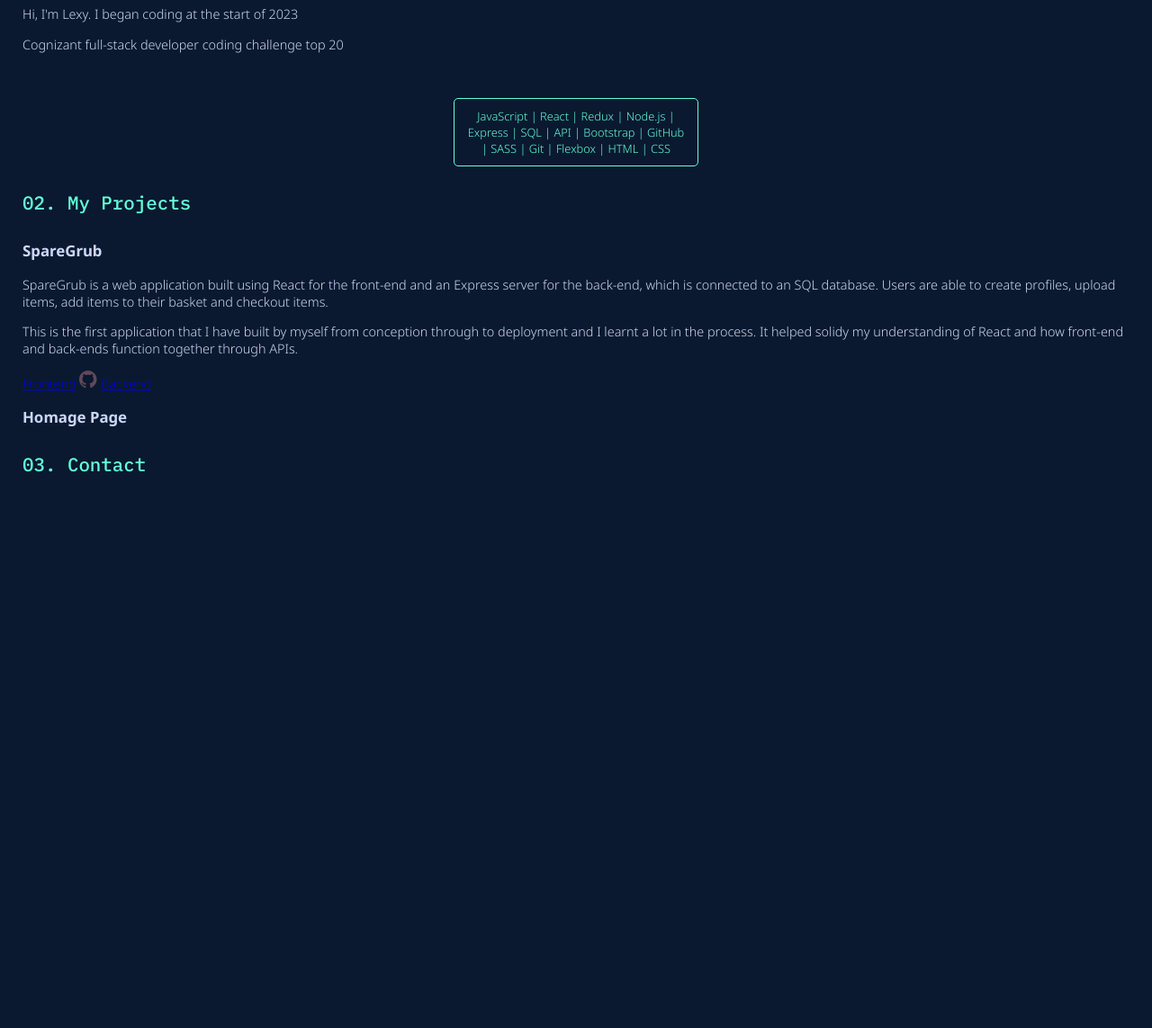
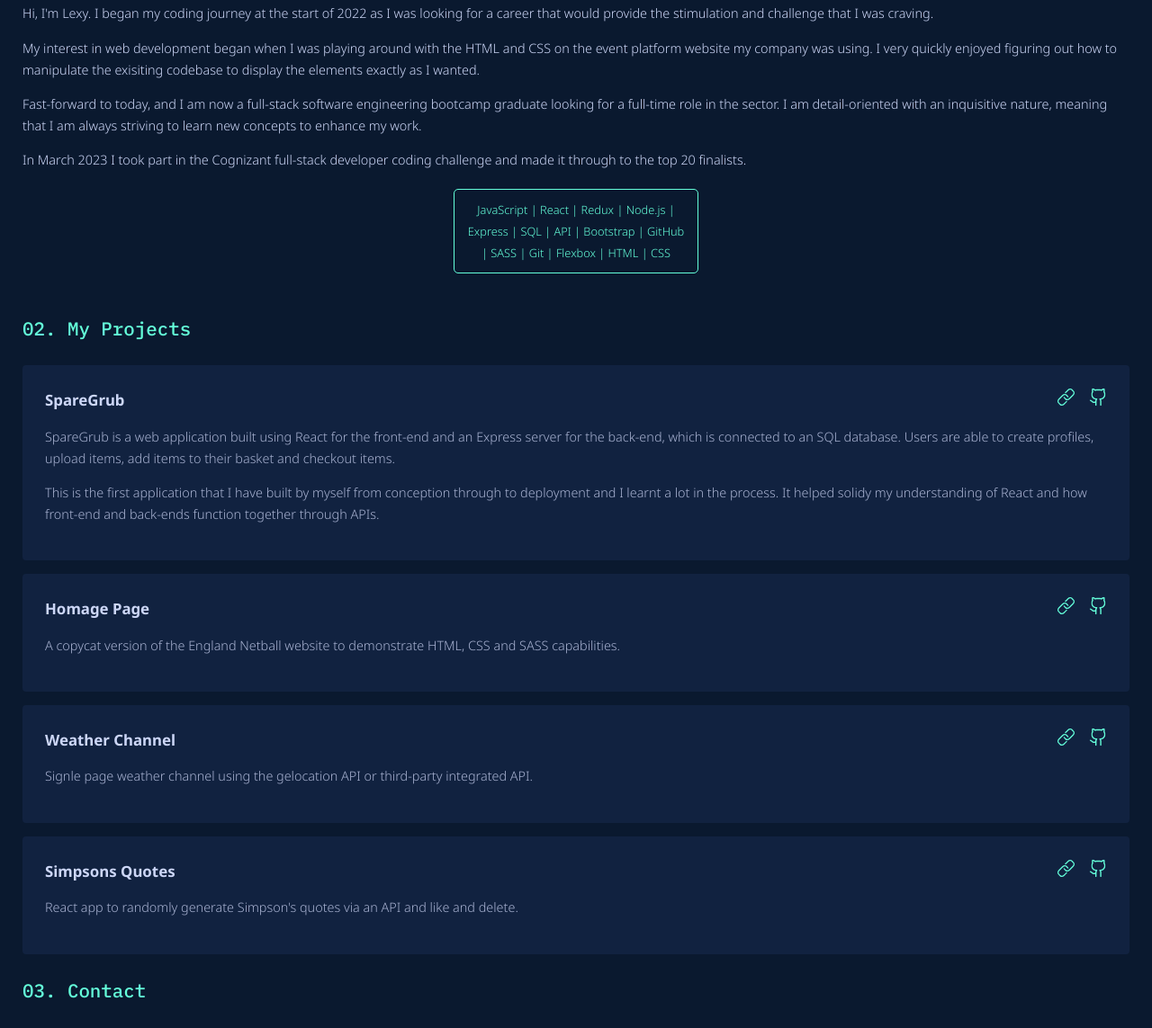
Before and after one commit to lexybeney/portfolio, a plain HTML site: page index.html in a window 1280 px wide. Shown: the part 876-2019 px from the top of the page at 90% size. Before the commit the page ends 1434 px from the top, so only its background shows below. Drawn offline with Linux system fonts and the light colour scheme.

Commit message:
menu finished, working on projects section

```diff
--- a/index.html
+++ b/index.html
@@ -22,16 +22,22 @@
 
         <ul class="mobile_menu" id="mobile_menu">
           <li>
+            <a href="#about">
               <div class="menu_number">01.</div>
               <div class="menu_item">About</div>
+            </a>
           </li>
           <li>
+            <a href="#projects">
               <div class="menu_number">02.</div>
               <div class="menu_item">Projects</div>
+            </a>
           </li>
           <li>
+            <a href="#contact">
               <div class="menu_number">03.</div>
               <div class="menu_item">Contact</div>
+            </a>
           </li>
         </ul>
         <div class="burger_container">
@@ -103,20 +109,53 @@
         </div>
       </div>
 
-      <div class="about">
+      <div class="about section" id="about">
         <h4>01. About Me</h4>
-        <p>Hi, I'm Lexy. I began coding at the start of 2023</p>
-        <p>Cognizant full-stack developer coding challenge top 20</p>
+        <p>
+          Hi, I'm Lexy. I began my coding journey at the start of 2022 as I was
+          looking for a career that would provide the stimulation and challenge
+          that I was craving.
+        </p>
+        <p>
+          My interest in web development began when I was playing around with
+          the HTML and CSS on the event platform website my company was using. I
+          very quickly enjoyed figuring out how to manipulate the exisiting
+          codebase to display the elements exactly as I wanted.
+        </p>
+        <p>
+          Fast-forward to today, and I am now a full-stack software engineering
+          bootcamp graduate looking for a full-time role in the sector. I am
+          detail-oriented with an inquisitive nature, meaning that I am always
+          striving to learn new concepts to enhance my work.
+        </p>
+        <p>
+          In March 2023 I took part in the Cognizant full-stack developer coding
+          challenge and made it through to the top 20 finalists.
+        </p>
       </div>
       <div class="skills">
         JavaScript | React | Redux | Node.js | Express | SQL | API | Bootstrap |
         GitHub | SASS | Git | Flexbox | HTML | CSS
       </div>
 
-      <div class="projects" id="projects">
+      <div class="projects section" id="projects">
         <h4>02. My Projects</h4>
-        <div class="projectItem">
+        <div class="project_item">
+          <div class="title">
             <h3>SpareGrub</h3>
+            <div class="links">
+              <a href="https://www.sparegrub.co.uk" target="_blank"
+                ><img src="icons/link - neon green.svg" alt="Link out button"
+              /></a>
+              <a
+                href="https://github.com/lexybeney/sparegrub-frontend"
+                target="_blank"
+              >
+                <img src="icons/github - neon green.svg" alt="Github Logo" />
+              </a>
+            </div>
+          </div>
+
           <p>
             SpareGrub is a web application built using React for the front-end
             and an Express server for the back-end, which is connected to an SQL
@@ -129,26 +168,68 @@
             It helped solidy my understanding of React and how front-end and
             back-ends function together through APIs.
           </p>
-          <a href="https://github.com/lexybeney/sparegrub-frontend">Frontend</a>
-          <svg
-            width="20"
-            height="20"
-            xmlns="http://www.w3.org/2000/svg"
-            viewBox="0 0 100 100"
+        </div>
+        <div class="project_item">
+          <div class="title">
+            <h3>Homage Page</h3>
+            <div class="links">
+              <a
+                href="https://england-netball-homage.netlify.app/"
+                target="_blank"
+                ><img src="icons/link - neon green.svg" alt="Link out button"
+              /></a>
+              <a
+                href="https://github.com/lexybeney/ch12-homage-england-netball"
+                target="_blank"
               >
-            <path
-              fill-rule="evenodd"
-              clip-rule="evenodd"
-              d="M48.854 0C21.839 0 0 22 0 49.217c0 21.756 13.993 40.172 33.405 46.69 2.427.49 3.316-1.059 3.316-2.362 0-1.141-.08-5.052-.08-9.127-13.59 2.934-16.42-5.867-16.42-5.867-2.184-5.704-5.42-7.17-5.42-7.17-4.448-3.015.324-3.015.324-3.015 4.934.326 7.523 5.052 7.523 5.052 4.367 7.496 11.404 5.378 14.235 4.074.404-3.178 1.699-5.378 3.074-6.6-10.839-1.141-22.243-5.378-22.243-24.283 0-5.378 1.94-9.778 5.014-13.2-.485-1.222-2.184-6.275.486-13.038 0 0 4.125-1.304 13.426 5.052a46.97 46.97 0 0 1 12.214-1.63c4.125 0 8.33.571 12.213 1.63 9.302-6.356 13.427-5.052 13.427-5.052 2.67 6.763.97 11.816.485 13.038 3.155 3.422 5.015 7.822 5.015 13.2 0 18.905-11.404 23.06-22.324 24.283 1.78 1.548 3.316 4.481 3.316 9.126 0 6.6-.08 11.897-.08 13.526 0 1.304.89 2.853 3.316 2.364 19.412-6.52 33.405-24.935 33.405-46.691C97.707 22 75.788 0 48.854 0z"
-              fill="#60495a"
-            />
-          </svg>
-          <a href="https://github.com/lexybeney/sparegrub-backend">Backend</a>
+                <img src="icons/github - neon green.svg" alt="Github Logo" />
+              </a>
             </div>
-        <div class="projectItem"><h3>Homage Page</h3></div>
           </div>
-      <!-- <div class="skills"><h4>My Skills</h4></div> -->
-      <div><h4>03. Contact</h4></div>
+
+          <p>
+            A copycat version of the England Netball website to demonstrate
+            HTML, CSS and SASS capabilities.
+          </p>
+        </div>
+
+        <div class="project_item">
+          <div class="title">
+            <h3>Weather Channel</h3>
+            <div class="links">
+              <a href="" target="_blank"
+                ><img src="icons/link - neon green.svg" alt="Link out button"
+              /></a>
+              <a href="" target="_blank">
+                <img src="icons/github - neon green.svg" alt="Github Logo" />
+              </a>
+            </div>
+          </div>
+          <p>
+            Signle page weather channel using the gelocation API or third-party
+            integrated API.
+          </p>
+        </div>
+
+        <div class="project_item">
+          <div class="title">
+            <h3>Simpsons Quotes</h3>
+            <div class="links">
+              <a href="" target="_blank"
+                ><img src="icons/link - neon green.svg" alt="Link out button"
+              /></a>
+              <a href="" target="_blank">
+                <img src="icons/github - neon green.svg" alt="Github Logo" />
+              </a>
+            </div>
+          </div>
+          <p>
+            React app to randomly generate Simpson's quotes via an API and like
+            and delete.
+          </p>
+        </div>
+      </div>
+      <div class="contact section" id="contact"><h4>03. Contact</h4></div>
     </main>
   </body>
 </html>
--- a/js.js
+++ b/js.js
@@ -1,6 +1,12 @@
 /* When the user scrolls down, hide the navbar. When the user scrolls up, show the navbar */
+const burgerMenu = document.getElementById("burger_check");
+const mobileMenu = document.getElementById("mobile_menu");
 var prevScrollpos = window.pageYOffset;
+
 window.onscroll = function () {
+  if (mobileMenu.classList.contains("show_menu")) {
+    return;
+  }
   var currentScrollPos = window.pageYOffset;
   if (prevScrollpos > currentScrollPos) {
     const header = document.getElementById("header");
@@ -12,20 +18,12 @@ window.onscroll = function () {
   prevScrollpos = currentScrollPos;
 };
 
-const burgerMenu = document.getElementById("burger_check");
-const mobileMenu = document.getElementById("mobile_menu");
 burgerMenu.addEventListener("click", () => {
-  mobileMenu.classList.toggle("showMenu");
+  mobileMenu.classList.toggle("show_menu");
   document.getElementById("blur_overlay").classList.toggle("show_blur");
 });
 
-functiondisable() {
-// To get the scroll position of current webpage
-TopScroll = window.pageYOffset || document.documentElement.scrollTop;
-LeftScroll = window.pageXOffset || document.documentElement.scrollLeft,
-
-// if scroll happens, set it to the previous value
-window.onscroll = function() {
-window.scrollTo(LeftScroll, TopScroll);
-        };
-}
+mobileMenu.addEventListener("click", () => {
+  mobileMenu.classList.toggle("show_menu");
+  document.getElementById("blur_overlay").classList.toggle("show_blur");
+});
--- a/styles.scss
+++ b/styles.scss
@@ -11,6 +11,7 @@ $nav_height: 100px;
 
 html {
   box-sizing: border-box;
+  scroll-behavior: smooth;
 }
 
 body {
@@ -72,6 +73,11 @@ header {
       transition: transform 0.5s;
       transform: translateX(100%);
 
+      a {
+        text-decoration: none;
+        color: $main_grey;
+      }
+
       li {
         list-style: none;
         font-family: $font_mono;
@@ -89,7 +95,7 @@ header {
       }
     }
 
-    .showMenu {
+    .show_menu {
       transform: translateX(0);
     }
 
@@ -98,6 +104,7 @@ header {
         position: absolute;
         top: 25px;
         right: 28px;
+        display: none;
       }
       .burger_menu {
         height: $nav_height;
@@ -125,6 +132,11 @@ main {
     color: $neon_green;
     font-weight: 500;
     font-size: 1.3rem;
+  }
+
+  .section {
+    scroll-margin-top: 70px;
+    transition: transform 0.5s;
   }
 
   .intro {
@@ -170,8 +182,12 @@ main {
     }
   }
 
+  .about {
+    line-height: 1.5rem;
+  }
+
   .skills {
-    margin: 50px auto 0px auto;
+    margin: 20px auto 0px auto;
     border: solid 1px $neon_green;
     border-radius: 5px;
     color: $neon_green;
@@ -180,5 +196,42 @@ main {
     font-size: 0.8rem;
     max-width: 250px;
     display: block;
+    line-height: 1.5rem;
+  }
+
+  .projects {
+    line-height: 1.5rem;
+    margin-top: 50px;
+
+    .project_item {
+      background-color: $navy_lighter;
+      padding: 25px 25px;
+      border-radius: 4px;
+      margin-bottom: 15px;
+
+      h3 {
+        margin: 0;
+      }
+
+      .title {
+        display: flex;
+        align-items: center;
+        justify-content: space-between;
+      }
+
+      .links {
+        img {
+          width: 21px;
+        }
+
+        :first-child img {
+          margin-right: 10px;
+        }
+      }
+
+      p {
+        color: $darker_grey;
+      }
+    }
   }
 }
```
Also changed, not shown: icons/github - darker grey.svg (added), icons/github - main grey.svg (added), icons/github - neon green.svg (added), icons/link - darker grey.svg (added), icons/link - main grey.svg (added), icons/link - neon green.svg (added), icons/popout - darker grey.svg (added), icons/popout - main grey.svg (added), icons/popout - neon green.svg (added), styles.css, 1 other file. Lines whose indentation alone changed are shown as unchanged.
